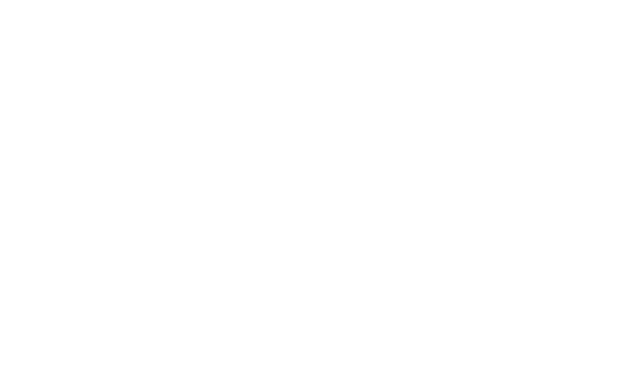
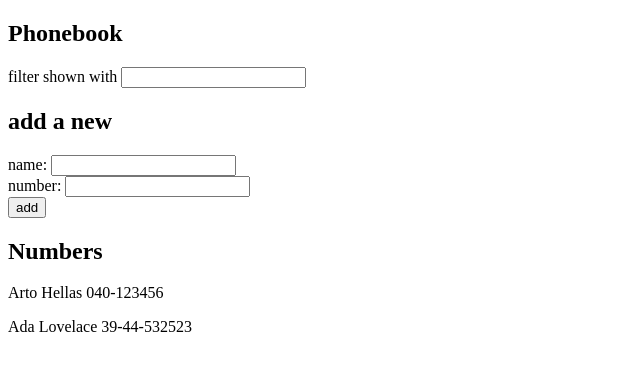
Before and after one commit to NooBat/FullstackOpen, a React (Create React App) app in the folder part2/phonebook/: page / in a window 1280 px wide. Shown: the top 370 px of the page, without its empty margins (0-640 px from the left). Built offline with nearby package versions, Linux system fonts and the light colour scheme.

Commit message:
implementing ex2.9

```diff
--- a/part2/phonebook/src/App.js
+++ b/part2/phonebook/src/App.js
@@ -1,16 +1,97 @@
-import React from 'react';
-import { useState } from 'react';
+import React from "react";
+import Contact from "./components/Contact";
+import { useState } from "react";
 
 const App = () => {
-  const [ persons, setPersons ] = useState([
-    {name: 'Arto Hellas'}
-  ])
+  const [persons, setPersons] = useState([
+    {
+      name: "Arto Hellas",
+      number: "040-123456",
+      visible: true,
+      id: 1
+    },
+    {
+      name: "Ada Lovelace",
+      number: "39-44-532523",
+      visible: true,
+      id: 2
+    },
+  ]);
+  const [filter, setFilter] = useState("")
+  const [newName, setNewName] = useState("");
+  const [newNumber, setNewNumber] = useState("");
+
+  const addPerson = (event) => {
+    event.preventDefault();
+
+    if (persons.findIndex((person) => person.name === newName) > -1) {
+      window.alert(`${newName} is already added to phonebook`);
+    } else {
+      const lowerCaseName = newName.toLowerCase()
+      const newPerson = {
+        name: newName,
+        number: newNumber,
+        visible: lowerCaseName.indexOf(filter.toLowerCase()) > -1,
+        id: persons[persons.length - 1].id + 1,
+      };
+      setPersons(persons.concat(newPerson));
+    }
+
+    setNewName("");
+    setNewNumber("");
+  };
+
+  const handleFilter = (event) => {
+    console.log(filter.length, event.target.value.length)
+    if (event.target.value.length < filter.length || event.target.value.length === 0) {
+      setPersons(persons.map((person) => {
+        person.visible = true
+        return person
+      }))
+    }
+    setFilter(event.target.value)
+    setPersons(persons.map((person) => {
+      const lowerCaseName = person.name.toLowerCase()
+      console.log(filter)
+      if (lowerCaseName.indexOf(filter.toLowerCase()) > -1) {
+        person.visible = true
+      } else {
+        person.visible = false
+      }
+      return person
+    }))
+  };
+
+  const handleChangeName = (event) => {
+    setNewName(event.target.value);
+  };
+
+  const handleChangeNumber = (event) => {
+    setNewNumber(event.target.value);
+  }
 
   return (
     <div>
-
+      <h2>Phonebook</h2>
+      <div>
+        filter shown with <input onChange={handleFilter}/>
+      </div>
+      <h2>add a new</h2>
+      <form onSubmit={addPerson}>
+        <div>
+          name: <input value={newName} onChange={handleChangeName} />
+        </div>
+        <div>
+          number: <input value={newNumber} onChange={handleChangeNumber} />
+        </div>
+        <div>
+          <button type="submit">add</button>
+        </div>
+      </form>
+      <h2>Numbers</h2>
+      <Contact contacts={persons} />
     </div>
-  )
-}
+  );
+};
 
 export default App;
--- /dev/null
+++ b/part2/phonebook/src/components/Contact.js
@@ -0,0 +1,15 @@
+import React from "react";
+
+const Contact = ({ contacts }) => {
+  const generateNames = (contacts) => {
+    const newContacts = contacts.filter((person) => person.visible)
+
+    return newContacts.map((person) => {
+      return <p key={person.id}>{person.name} {person.number}</p>
+    })
+  }
+
+  return <div>{generateNames(contacts)}</div>;
+};
+
+export default Contact;
```
Also changed, not shown: 1 other file (tests, documents, lock files or other folders).
